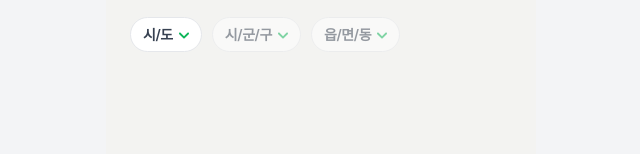
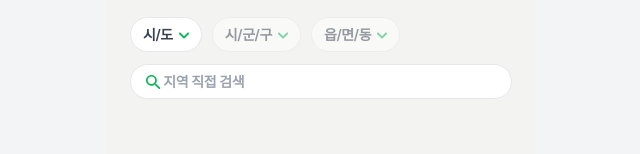
Before and after one commit to Likelion-13th-hackathon-cleopatra/likelion-13th-hackathon-cleopatra-web, a React (Vite) app: page /analysis/select in a window 1280 px wide. Shown: the part 160-314 px from the top of the page, without its empty margins (319-959 px from the left). Built offline with nearby package versions, Linux system fonts and the light colour scheme; a web font is replaced by a local one.

Commit message:
feat. 지역 직접 검색 컴포넌트

```diff
--- /dev/null
+++ b/src/components/common/SearchInput.tsx
@@ -0,0 +1,63 @@
+import React, { useState } from 'react';
+
+interface SearchInputProps {
+  placeholder?: string;
+  value?: string;
+  onChange?: (value: string) => void;
+  onSearch?: (value: string) => void;
+  className?: string;
+}
+
+export default function SearchInput({
+  placeholder = "지역 직접 검색",
+  value,
+  onChange,
+  onSearch,
+  className = ""
+}: SearchInputProps) {
+  const [inputValue, setInputValue] = useState(value || '');
+
+  const handleInputChange = (e: React.ChangeEvent<HTMLInputElement>) => {
+    const newValue = e.target.value;
+    setInputValue(newValue);
+    onChange?.(newValue);
+  };
+
+  const handleSubmit = (e: React.FormEvent) => {
+    e.preventDefault();
+    onSearch?.(inputValue);
+  };
+
+  return (
+    <form onSubmit={handleSubmit} className={`relative ${className}`}>
+      <div className="relative">
+        {/* 검색 아이콘 */}
+        <div className="absolute left-4 top-1/2 transform -translate-y-1/2 pointer-events-none">
+          <svg
+            width="15"
+            height="15"
+            viewBox="0 0 15 15"
+            fill="none"
+            xmlns="http://www.w3.org/2000/svg"
+          >
+            <path
+              d="M10.4172 9.55977H9.75885L9.52552 9.33477C10.5255 8.1681 11.0422 6.57643 10.7589 4.88477C10.3672 2.5681 8.43385 0.718099 6.10052 0.434766C2.57552 0.00143281 -0.391145 2.9681 0.042188 6.4931C0.325521 8.82643 2.17552 10.7598 4.49219 11.1514C6.18385 11.4348 7.77552 10.9181 8.94219 9.9181L9.16719 10.1514V10.8098L12.7089 14.3514C13.0505 14.6931 13.6089 14.6931 13.9505 14.3514C14.2922 14.0098 14.2922 13.4514 13.9505 13.1098L10.4172 9.55977ZM5.41719 9.55977C3.34219 9.55977 1.66719 7.88477 1.66719 5.80977C1.66719 3.73477 3.34219 2.05977 5.41719 2.05977C7.49219 2.05977 9.16719 3.73477 9.16719 5.80977C9.16719 7.88477 7.49219 9.55977 5.41719 9.55977Z"
+              fill="#0DB659"
+            />
+          </svg>
+        </div>
+
+        {/* 입력 필드 */}
+        <input
+          type="text"
+          value={inputValue}
+          onChange={handleInputChange}
+          placeholder={placeholder}
+          className="
+          flex items-center w-full py-[6px] pl-[32.21px] pr-[6px] rounded-full border border-gray-200 bg-white
+          font-semibold text-[14px] leading-[21px] tracking-[-0.03em]"
+        />
+      </div>
+    </form>
+  );
+}
--- a/src/pages/analysis/AnalysisSelect.tsx
+++ b/src/pages/analysis/AnalysisSelect.tsx
@@ -8,6 +8,7 @@ import SubCategorySelector from "../../components/common/SubCategorySelector";
 import CitySelector from "../../components/common/CitySelector";
 import DistrictSelector from "../../components/common/DistrictSelector";
 import DongSelector from "../../components/common/DongSelector";
+import SearchInput from "../../components/common/SearchInput";
 import { getIndustryById, getSubCategoryById } from "../../data/industryData";
 import { getCityById, getDistrictById, getDongById } from "../../data/regionData";
 
@@ -127,6 +128,18 @@ export default function AnalysisSelect() {
         </div>
       </section>
 
+      {/* 섹션 간 간격 */}
+      <div className="h-[12px]" />
+
+      {/* 섹션 3: 지역 직접 검색 */}
+      <section className="max-w-mobile mx-auto">
+        <SearchInput
+          placeholder="지역 직접 검색"
+          onChange={(value) => console.log('검색어:', value)}
+          onSearch={(value) => console.log('검색 실행:', value)}
+        />
+      </section>
+
       {/* 하단 고정 CTA (BottomNavBar 88px + 24px) */}
       <div className="fixed left-1/2 -translate-x-1/2 w-full max-w-mobile px-[24px] bottom-[112px]">
         <FilledButton text="분석하기" onClick={() => navigate("/analysis/result")} />
--- a/src/styles/index.css
+++ b/src/styles/index.css
@@ -210,6 +210,17 @@
     background-clip: text;
     color: transparent;
   }
+    .text-gray-25 {
+      background: linear-gradient(
+      0deg,
+      rgba(0, 0, 0, 0.25) 0%,
+      rgba(0, 0, 0, 0.25) 100%
+    ), #F3F3F1;
+      -webkit-background-clip: text;
+      -webkit-text-fill-color: transparent;
+      background-clip: text;
+      color: transparent;
+    }
 
   .text-primary-green-80 {
     background: linear-gradient(
```
Also changed, not shown: src/assets/icons/common/search-icon.svg (added).
